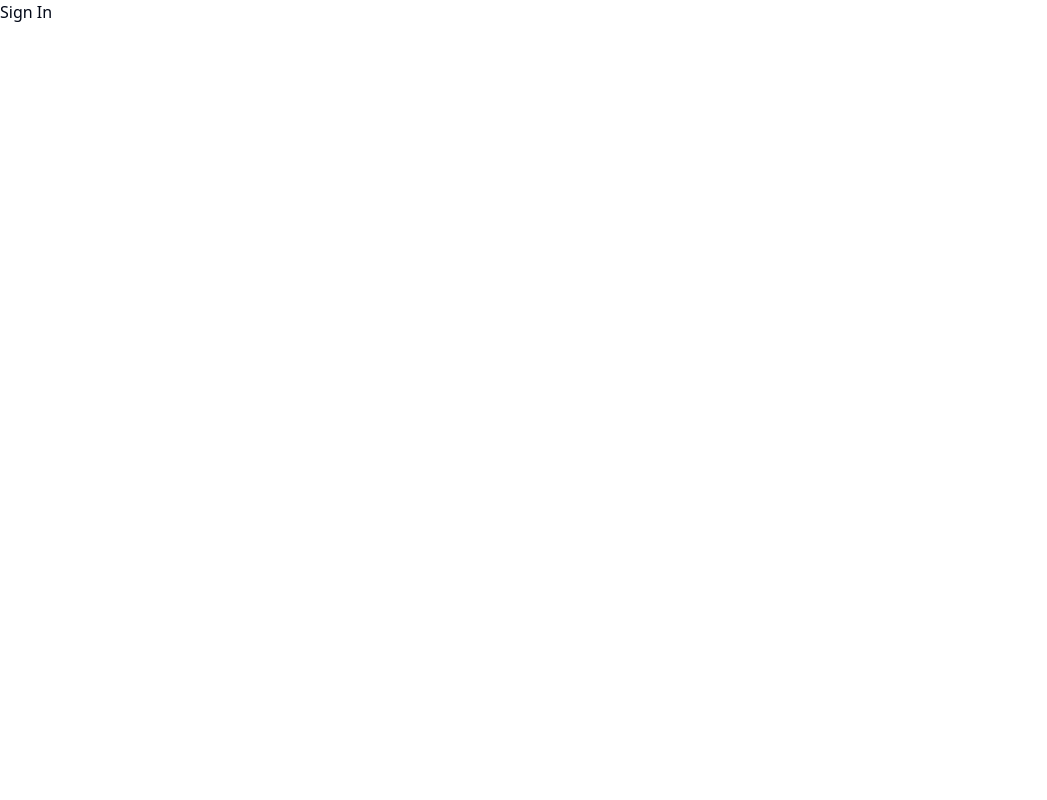
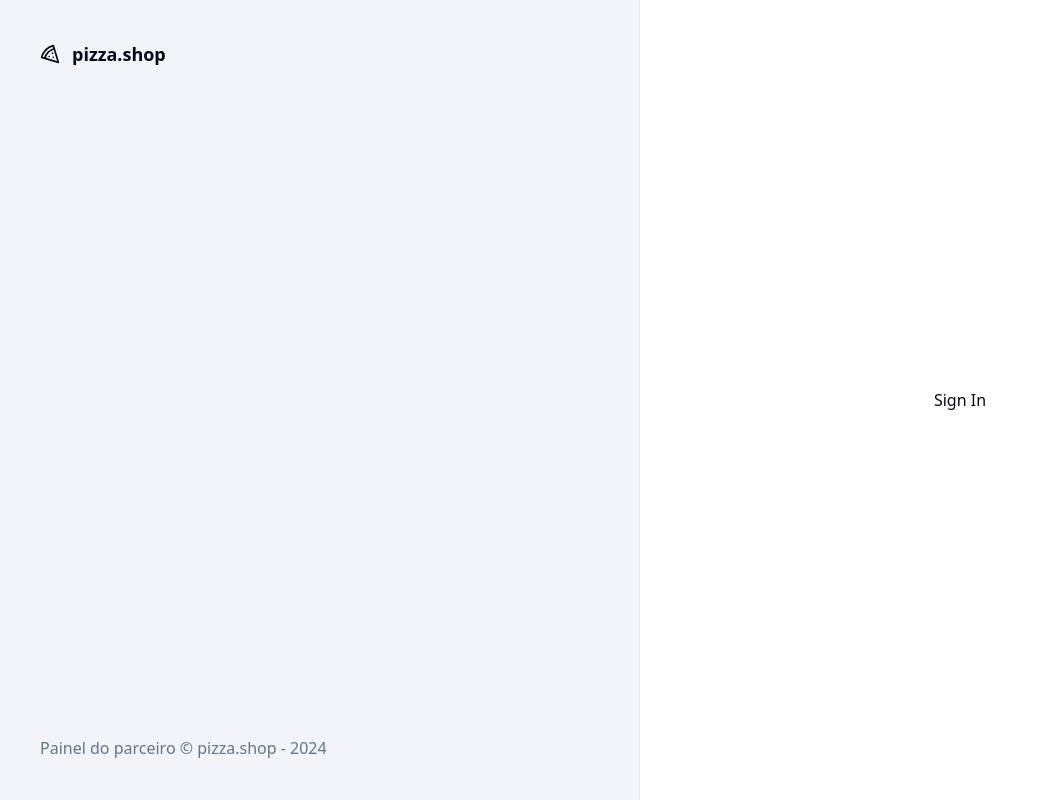
Before and after one commit to gildembergleite/react-restaurant-order-manager, a React (Vite) app: page /sign-in in a window 1280 px wide. Shown: the whole page, without its empty margins (0-1047 px from the left). Built offline with nearby package versions, Linux system fonts and the light colour scheme.

Commit message:
feat: create auth layout

```diff
--- a/src/pages/_layouts/auth.tsx
+++ b/src/pages/_layouts/auth.tsx
@@ -1,11 +1,21 @@
+import { PizzaIcon } from 'lucide-react'
 import { Outlet } from 'react-router-dom'
 
 export function AuthLayout() {
   return (
-    <div>
-      <div>
+    <main className='min-h-screen grid grid-cols-2'>
+      <div className='h-full border-r border-foreground/5 bg-muted p-10 text-muted-foreground flex flex-col justify-between'>
+        <div className='flex items-center gap-3 text-lg font-medium text-foreground'>
+          <PizzaIcon size={20} />
+          <span className='font-semibold'>pizza.shop</span>
+        </div>
+        <footer>
+          Painel do parceiro &copy; pizza.shop - {new Date().getFullYear()}
+        </footer>
+      </div>
+      <div className='flex justify-center items-center'>
         <Outlet />
       </div>
-    </div>
+    </main>
   )
 }
```
